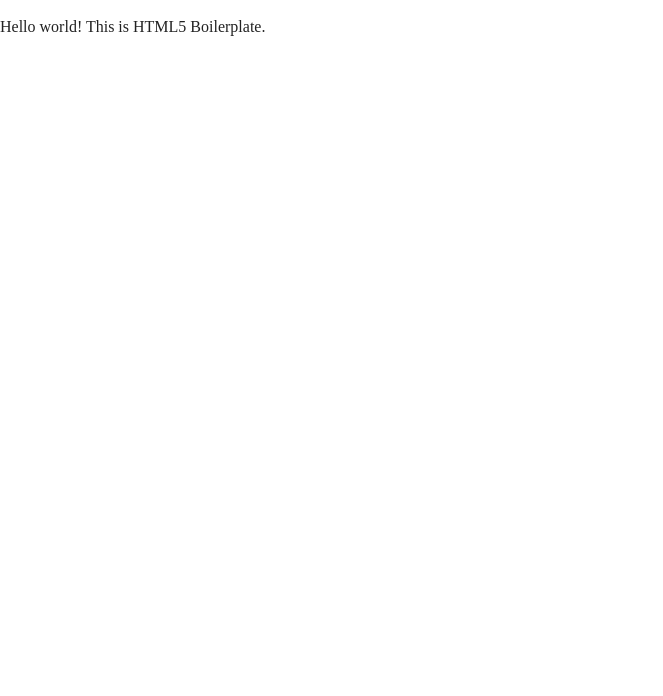
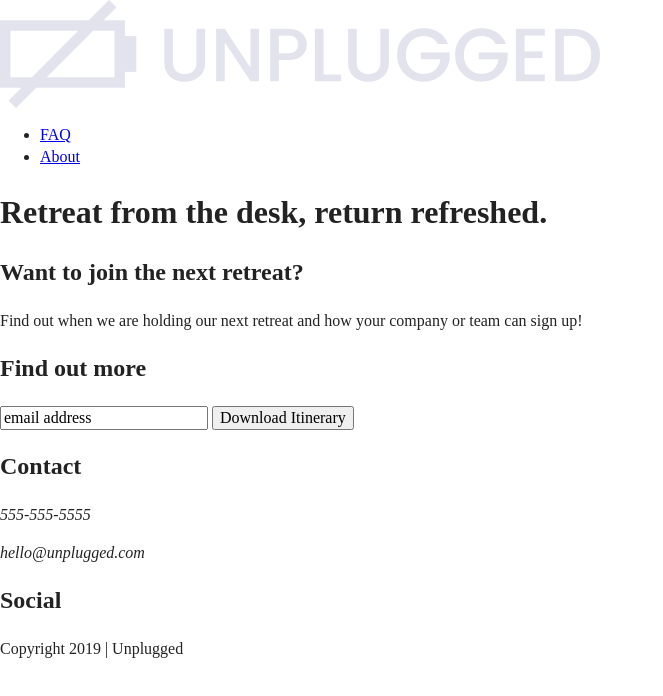
Before and after one commit to Dsmndcrry/unplugged, a website: page index.html in a window 1280 px wide. Shown: the whole page, without its empty margins (0-663 px from the left). Drawn offline with Linux system fonts and the light colour scheme.

Commit message:
added structural html content

```diff
--- a/index.html
+++ b/index.html
@@ -3,7 +3,7 @@
 
 <head>
   <meta charset="utf-8">
-  <title></title>
+  <title>Unplugged</title>
   <meta name="description" content="">
   <meta name="viewport" content="width=device-width, initial-scale=1">
 
@@ -24,8 +24,63 @@
 
 <body>
 
+  <header>
+     <div class="content-wrapper">
+        <a href="#"><img src="img/unplugged-logo.png" alt="unplugged logo"></a>
+        <div class-"header-divider"></div>
+        <nav>
+           <ul>
+              <li><a href="faq/index.html" target="_blank">FAQ</a></li>
+              <li><a href="about/index.html" target="_blank">About</a></li>
+           </ul>
+        </nav>
+     </div>
+   </header>
+
+  <main>
+
+    <section>
+        <h1>Retreat from the desk, return refreshed.</h1>
+
+    </section>
+
+    <aside>
+        <h2> Want to join the next retreat? </h2>
+        <p> Find out when we are holding our next retreat and how your company or team can sign up!</p>
+        <div class="signup-form">
+            <h2> Find out more </h2>
+            <input type="text" name="name" value="email address">
+            <input type="button" value="Download Itinerary">
+        </div>
+    </aside>
+
+  </main>
+
+  <footer>
+      <div class="content-wrapper">
+          <div class="footer-content">
+              <div class="contact">
+                  <h2> Contact </h2>
+                  <address>
+                      <p>555-555-5555</p>
+                      <p>hello@unplugged.com</p>
+                  </address>
+              </div>
+          </div>
+          <div class="social">
+             <div class="social-icons">
+                <h2> Social </h2>
+                <p><a href="https://www.facebook.com/yoursite" target="_blank"></a></p>
+             </div>
+          </div>
+      </div>
+      <div class="copyright">
+         <p> Copyright 2019  |  Unplugged </p>
+      </div>
+  </footer>
+
   <!-- Add your site or application content here -->
-  <p>Hello world! This is HTML5 Boilerplate.</p>
+
   <script src="../js/vendor/modernizr-3.11.2.min.js"></script>
   <script src="../js/plugins.js"></script>
   <script src="../js/main.js"></script>
```
Also changed, not shown: img/rawpixel-800820-unsplash1.jpg (added), img/unplugged-logo.png (added), 2 other files.
